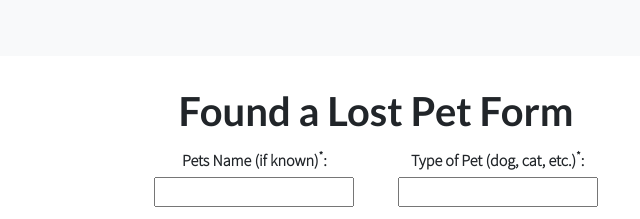
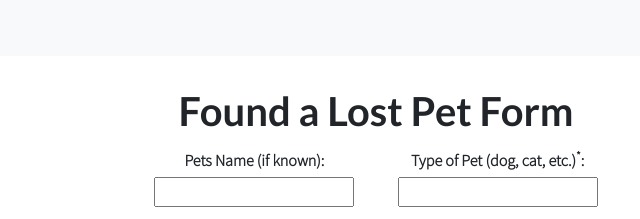
Before and after one commit to jdk27/FindPets, a website: page foundalostpet2.html in a window 1280 px wide. Shown: the top 219 px of the page, 264-904 px from the left. Drawn offline with Linux system fonts and the light colour scheme.

Commit message:
Update foundalostpet2.html

```diff
--- a/foundalostpet2.html
+++ b/foundalostpet2.html
@@ -58,7 +58,7 @@
   <form action="thankyou.html">
     <div class = "form_wrapper_2">
     <div id = "row1_2">
-    <div class = "col_1_2"> Pets Name (if known)<sup>*</sup>: </div>
+    <div class = "col_1_2"> Pets Name (if known): </div>
     <div class = "col_2_2"> Type of Pet (dog, cat, etc.)<sup>*</sup>: </div>
     <input type="text" class = "col_1_2">
     <input type="text" class = "col_2_2" required data-validation-required-message="Please enter the breed.">
```
